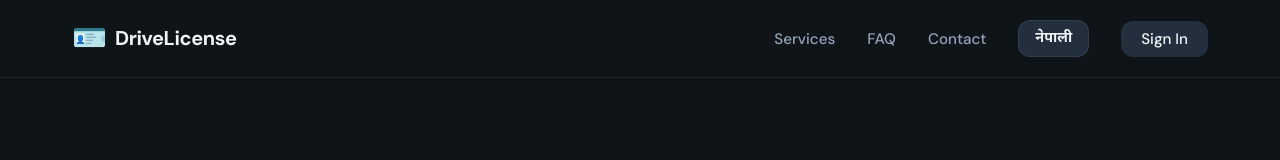
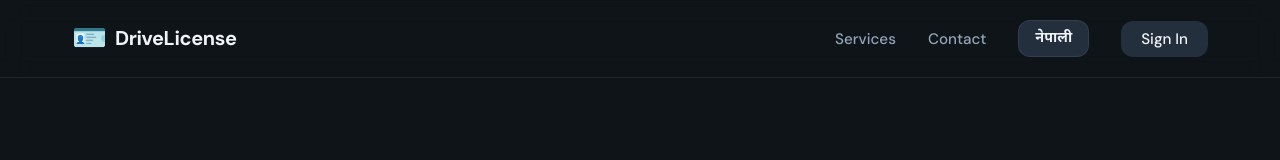
Before and after one commit to sandeep2060/Online_Driving_Licence_System, a React (Vite) app: page / in a window 1280 px wide. Shown: the top 160 px of the page. Built offline with nearby package versions, Linux system fonts and the light colour scheme; no server answers.

Commit message:
Add Supabase configuration to .env and remove FAQ link from navigation

```diff
--- a/src/App.jsx
+++ b/src/App.jsx
@@ -80,7 +80,7 @@ function App() {
           </div>
           <ul className="nav-links">
             <li><a href="#services">{t.nav.services}</a></li>
-            <li><a href="#faq">{t.nav.faq}</a></li>
+
             <li><a href="#contact">{t.nav.contact}</a></li>
             <li>
               <button
```
Also changed, not shown: 1 other file (tests, documents, lock files or other folders).
